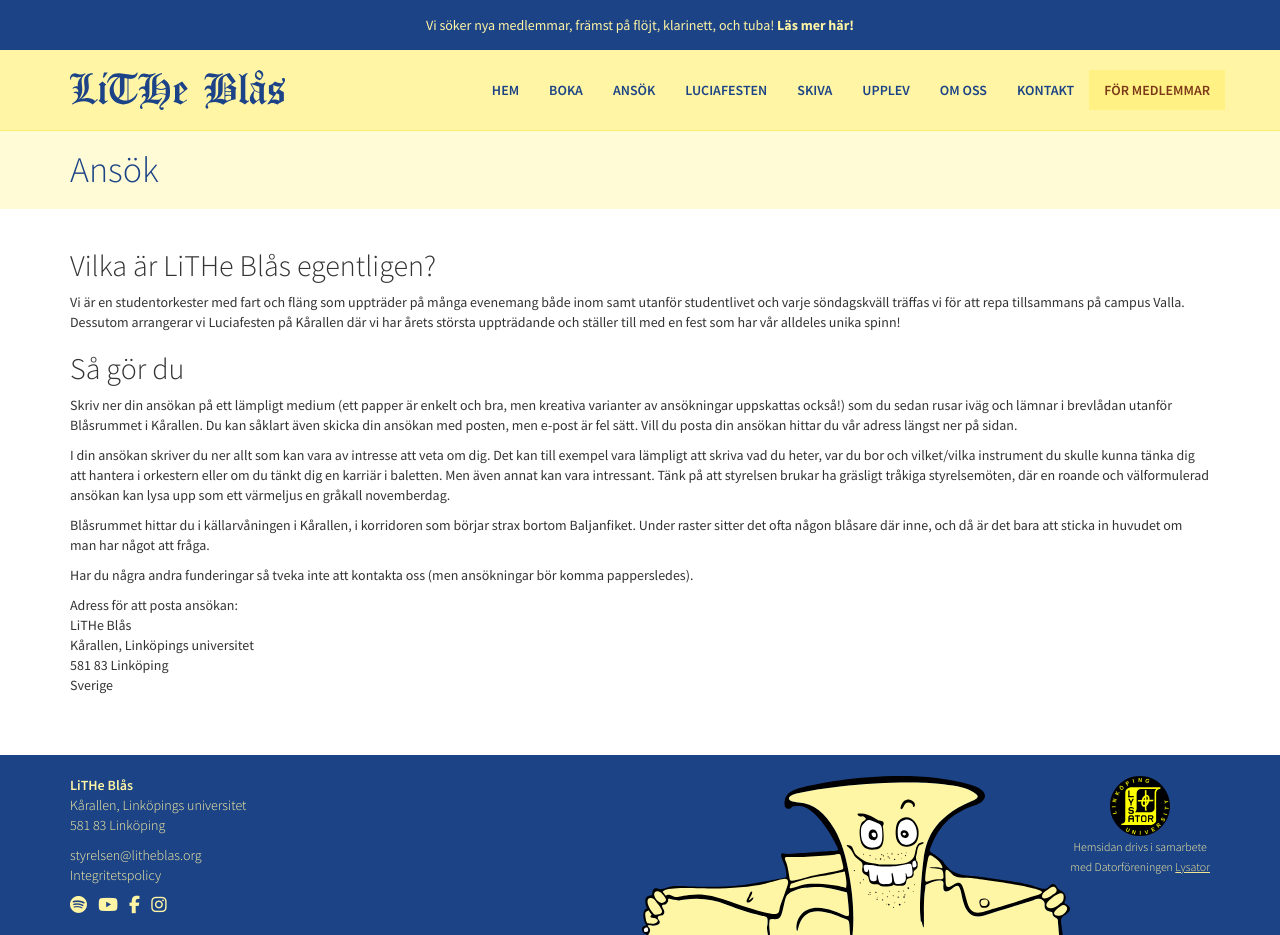
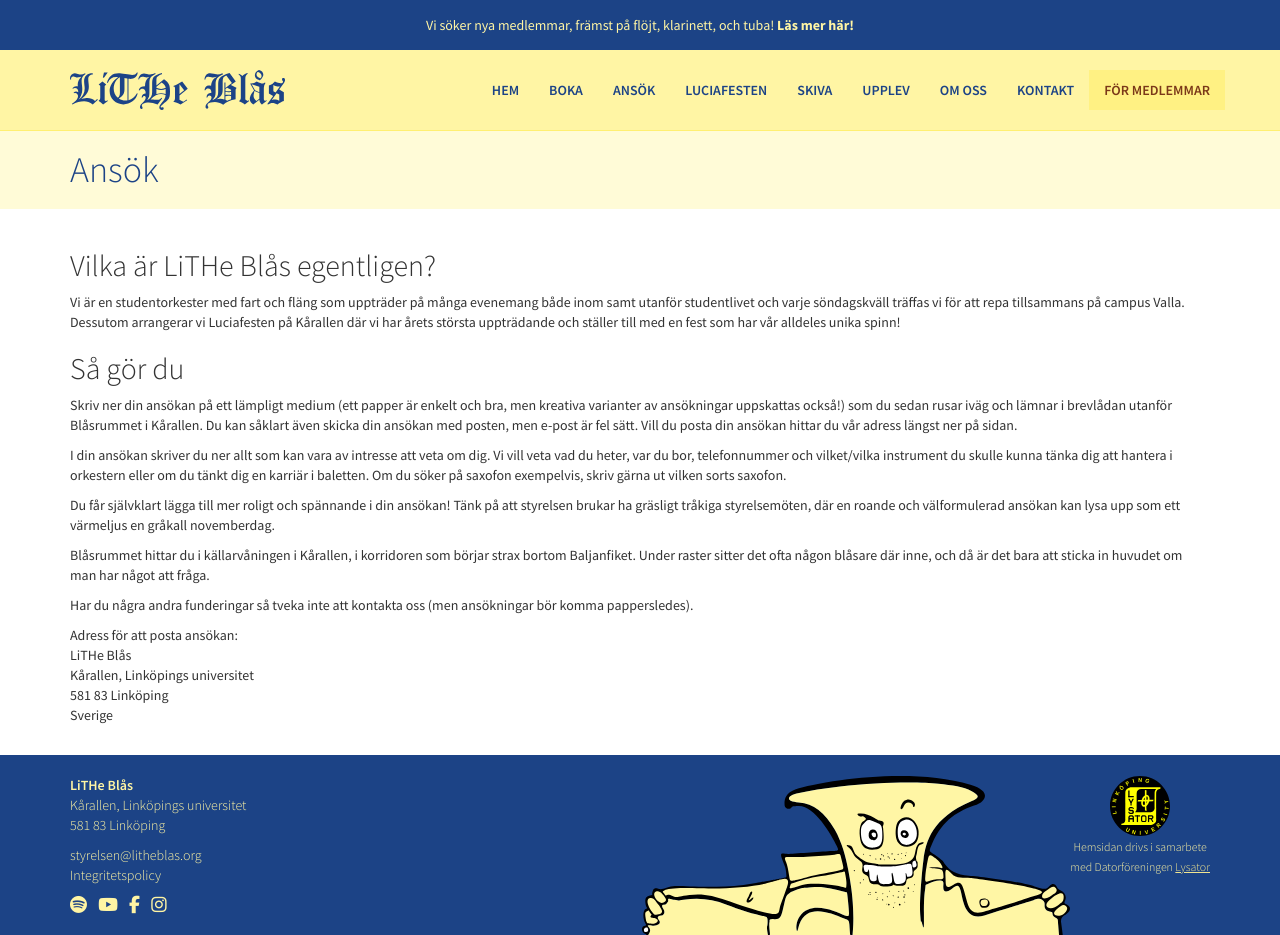
Before and after one commit to litheblas/litheblas.org, a Jekyll site: the page built from _pages/ansok.md, in a window 1280 px wide and 935 px high. Built offline with Jekyll 4.4.1, drawn with Linux system fonts in a browser that asks for light colours; nearby versions of some CDN libraries.

Commit message:
Update applying instructions

```diff
--- a/_pages/ansok.md
+++ b/_pages/ansok.md
@@ -18,7 +18,9 @@ Vi är en studentorkester med fart och fläng som uppträder på många eveneman
 
 Skriv ner din ansökan på ett lämpligt medium (ett papper är enkelt och bra, men kreativa varianter av ansökningar uppskattas också!) som du sedan rusar iväg och lämnar i brevlådan utanför Blåsrummet i Kårallen. Du kan såklart även skicka din ansökan med posten, men e-post är fel sätt. Vill du posta din ansökan hittar du vår adress längst ner på sidan.
 
-I din ansökan skriver du ner allt som kan vara av intresse att veta om dig. Det kan till exempel vara lämpligt att skriva vad du heter, var du bor och vilket/vilka instrument du skulle kunna tänka dig att hantera i orkestern eller om du tänkt dig en karriär i baletten. Men även annat kan vara intressant. Tänk på att styrelsen brukar ha gräsligt tråkiga styrelsemöten, där en roande och välformulerad ansökan kan lysa upp som ett värmeljus en gråkall novemberdag.
+I din ansökan skriver du ner allt som kan vara av intresse att veta om dig. Vi vill veta vad du heter, var du bor, telefonnummer och vilket/vilka instrument du skulle kunna tänka dig att hantera i orkestern eller om du tänkt dig en karriär i baletten. Om du söker på saxofon exempelvis, skriv gärna ut vilken sorts saxofon.
+
+Du får självklart lägga till mer roligt och spännande i din ansökan! Tänk på att styrelsen brukar ha gräsligt tråkiga styrelsemöten, där en roande och välformulerad ansökan kan lysa upp som ett värmeljus en gråkall novemberdag.
 
 Blåsrummet hittar du i källarvåningen i Kårallen, i korridoren som börjar strax bortom Baljanfiket. Under raster sitter det ofta någon blåsare där inne, och då är det bara att sticka in huvudet om man har något att fråga.
 
```
